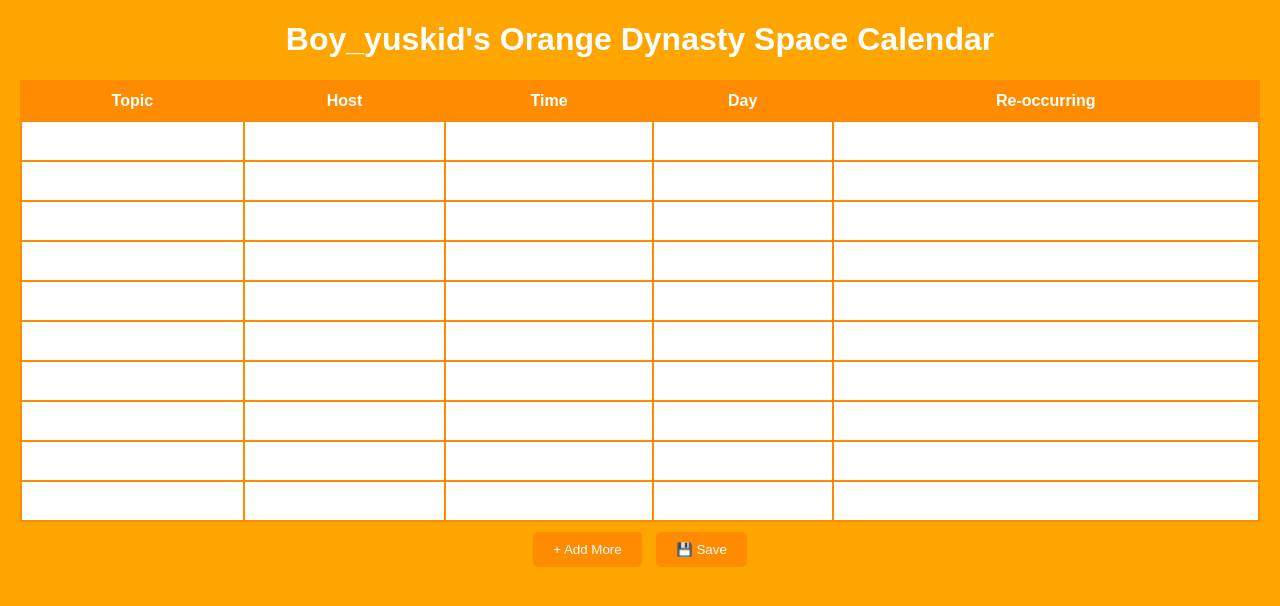
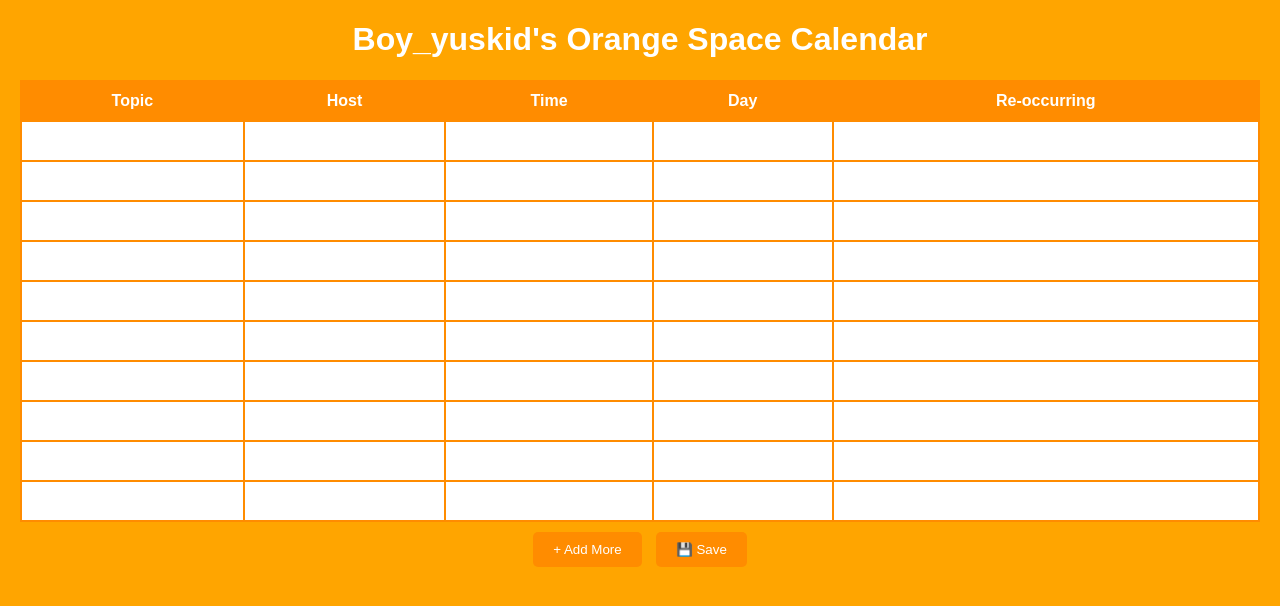
Before and after one commit to Solexade/boy-yuskid-orange-space-calendar, a plain HTML site: page index.html in a window 1280 px wide. Drawn offline with Linux system fonts and the light colour scheme.

Commit message:
Update index.html

```diff
--- a/index.html
+++ b/index.html
@@ -45,7 +45,7 @@
 </head>
 <body>
 
-<h1>Boy_yuskid's Orange Dynasty Space Calendar</h1>
+<h1>Boy_yuskid's Orange Space Calendar</h1>
 
 <table id="calendarTable">
   <thead>
```
